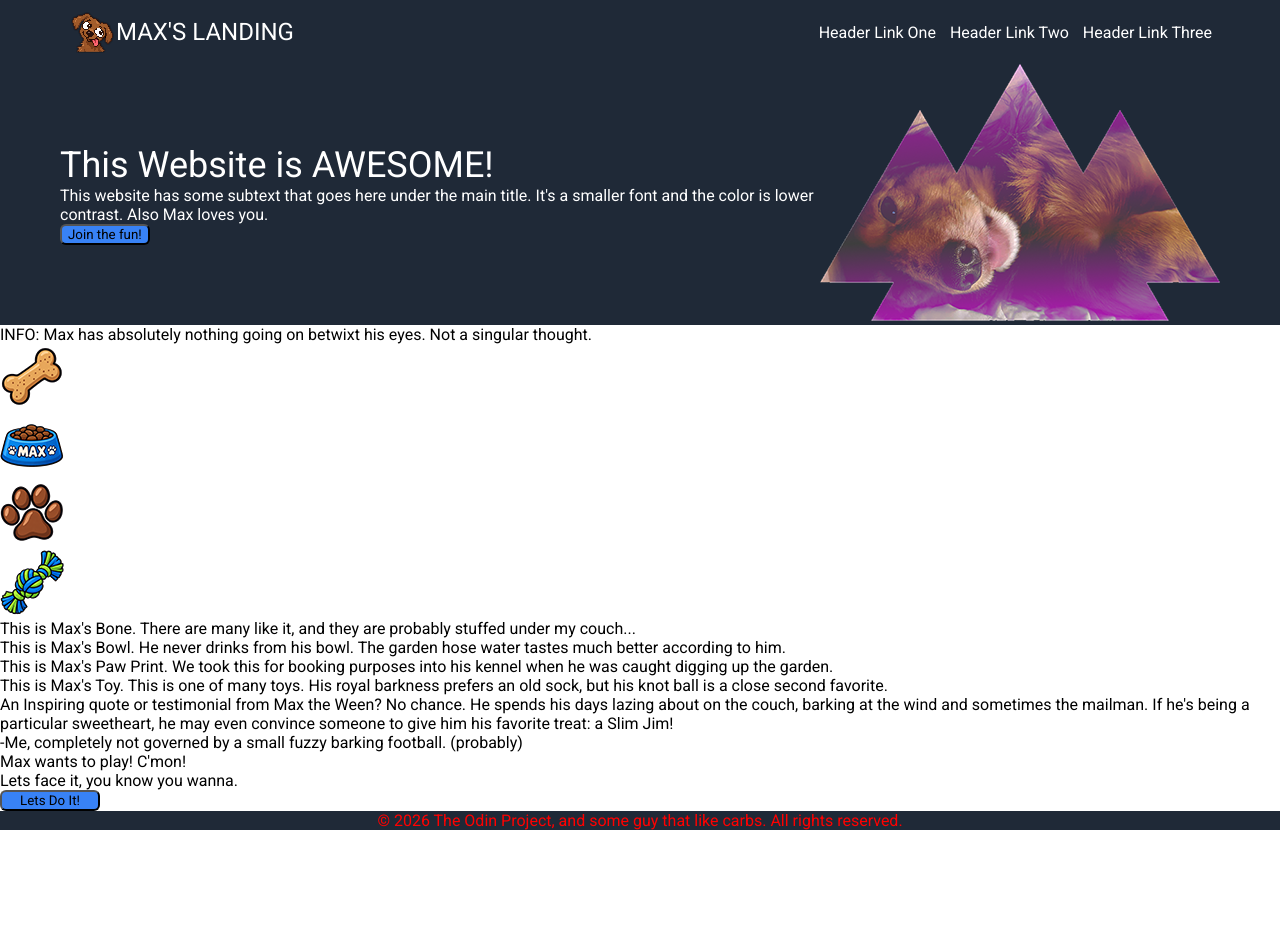
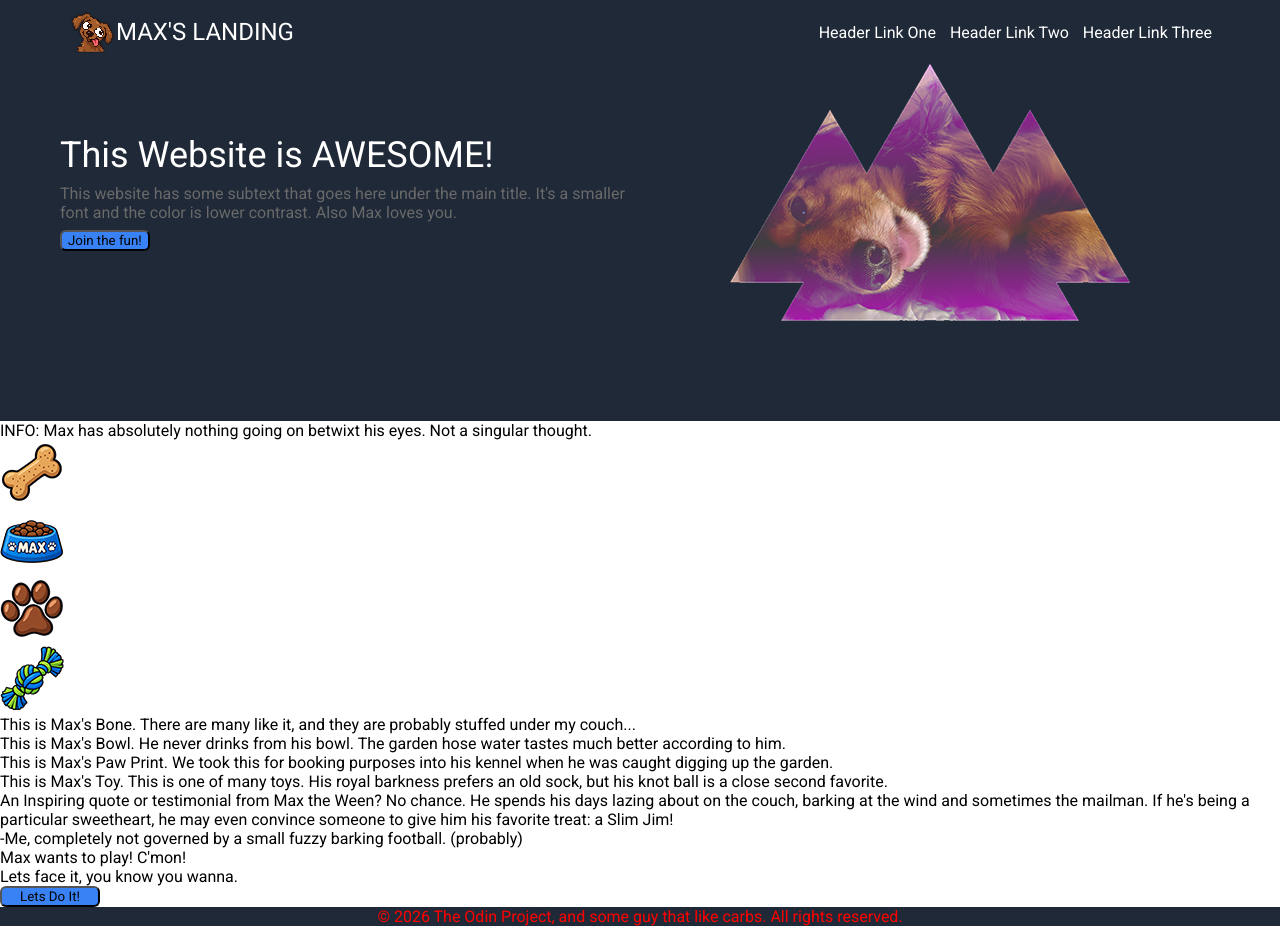
Before and after one commit to adeuel007/Project_Landing-Page, a plain HTML site: page index.html in a window 1280 px wide. Before the commit the page ends 830 px from the top, so only its background shows below. Drawn offline with Linux system fonts and the light colour scheme.

Commit message:
Update container padding and add hero text and banner styles for improved layout

```diff
--- a/styles.css
+++ b/styles.css
@@ -70,7 +70,7 @@ a {
     flex-direction: row;
     justify-content: space-between;
     align-items: center;
-    padding: 0 60px;
+    padding: 0 60px 100px;
     background-color: #1F2937;
     color: white;
 }
@@ -82,3 +82,23 @@ button {
     border-radius: 6px;
     background-color: #3882F6;
 }
+
+.hero-text {
+    display: flex;
+    flex-direction: column;
+    align-items: flex-start;
+    gap: 8px;
+    flex: 1;
+}
+
+.banner {
+    flex: 1;
+    display: flex;
+    justify-content: center;
+}
+.banner img {
+    max-width: 100%;
+}
+.hero-secondary {
+    color:dimgray
+}
```
